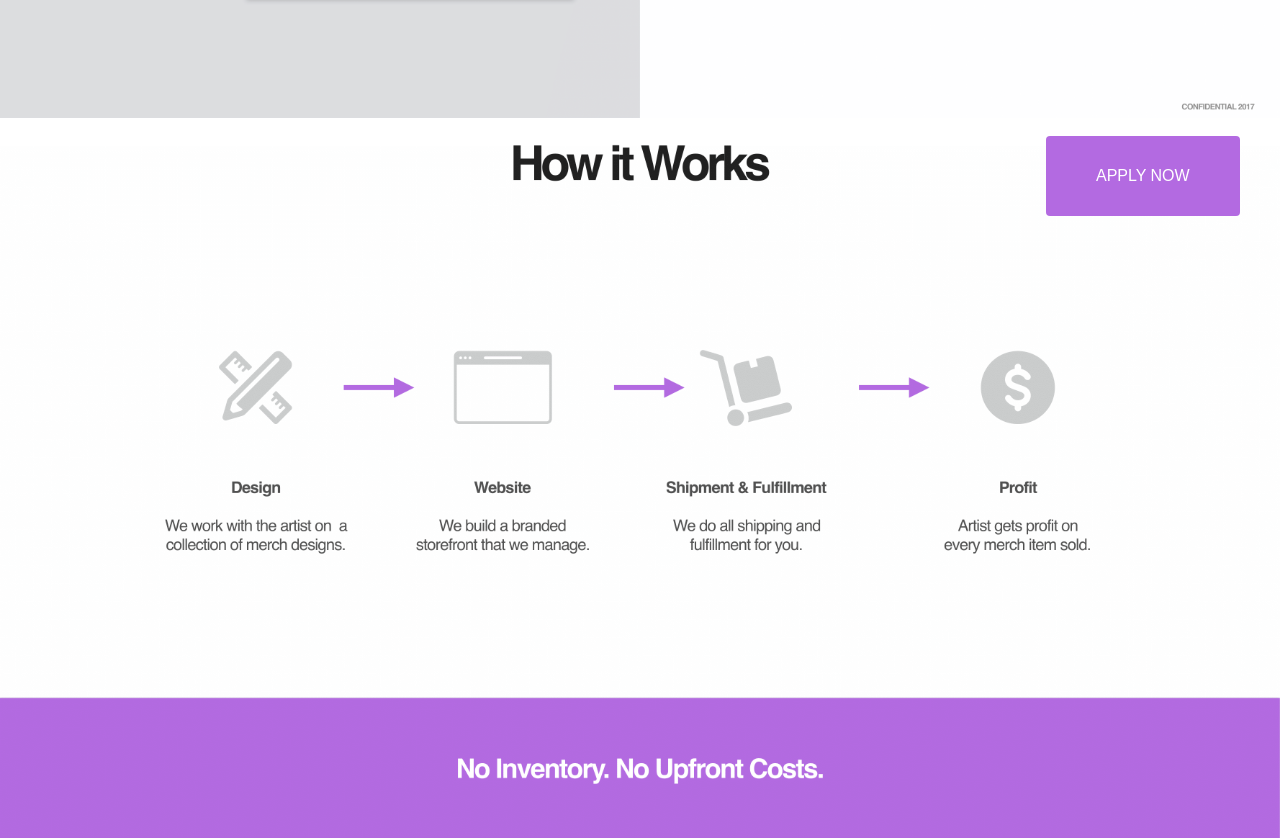
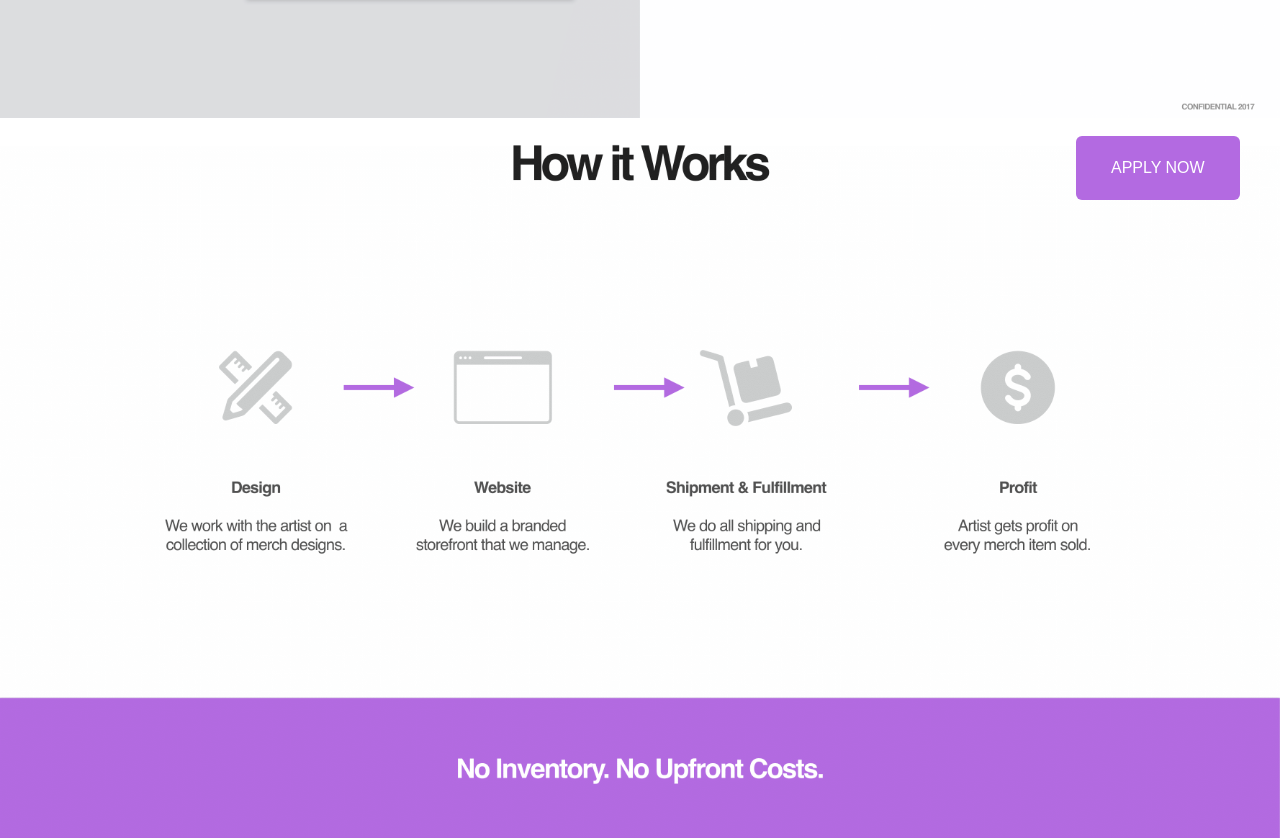
Before and after one commit to presidentharris/presidentharris2, a plain HTML site: page index.html in a window 1280 px wide. Shown: the part 2282-3120 px from the top of the page. Drawn offline with nearby package versions, Linux system fonts and the light colour scheme.

Commit message:
Button Update

```diff
--- a/styles.css
+++ b/styles.css
@@ -70,8 +70,8 @@ li a:hover {
     background-color: #b36ae1;
     border: none;
     color: white;
-    padding: 28px 50px;
-    border-radius: 4px;
+    padding: 20px 35px;
+    border-radius: 6px;
     text-align: center;
     text-decoration: none;
     display: inline-block;
```
